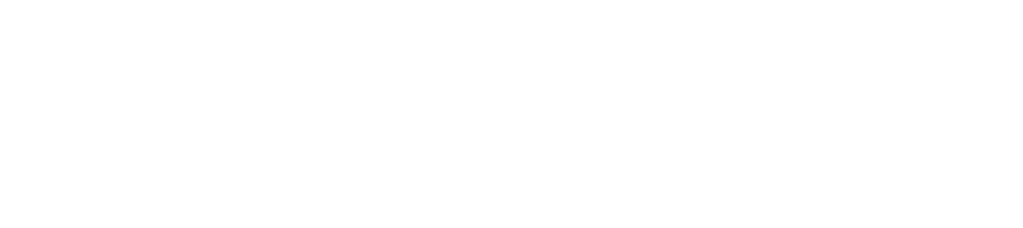
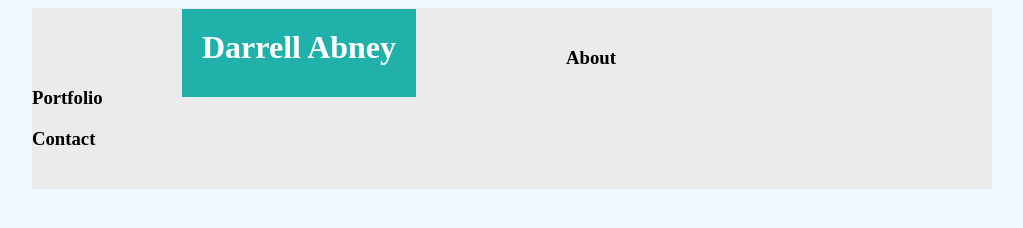
Before and after one commit to Darrell43/Basic-Portfolio, a plain HTML site: page index.html in a window 1280 px wide. Shown: the whole page, without its empty margins (128-1151 px from the left). Drawn offline with Linux system fonts and the light colour scheme.

Commit message:
Css updated

```diff
--- a/assets/css/style.css
+++ b/assets/css/style.css
@@ -0,0 +1,21 @@
+body{
+background-color: aliceblue
+}
+
+.header{
+ width: 960px;
+    background-color: #ebebeb;
+    margin: auto;
+    margin-bottom: 10px;
+    padding: 20px 0px;
+}
+
+.h1{
+    border: 20px;
+    background-color: lightseagreen;
+    color: white;
+    margin: -19px 150px;
+    padding: 20px;
+    float: left;
+    height: 48px;
+}
--- a/index.html
+++ b/index.html
@@ -4,9 +4,26 @@
     <meta charset="UTF-8">
     <meta name="viewport" content="width=device-width, initial-scale=1.0">
     <meta http-equiv="X-UA-Compatible" content="ie=edge">
-    <title>Document</title>
+    <link rel="stylesheet" type="text/css" href="assets/css/style.css">
+    <title>About Me</title>
 </head>
 <body>
 
+   <div class="header">
+
+    <h1 class="h1">Darrell Abney</h1>
+
+        <div class="About">
+        <h3>About</h3>
+        </div>
+
+        <div class="Portfolio">
+        <h3>Portfolio</h3>
+        </div>
+
+        <div class="Contact">
+        <h3>Contact</h3>
+        </div>
+   </div>
 </body>
 </html>
```
Also changed, not shown: 2 other files.
